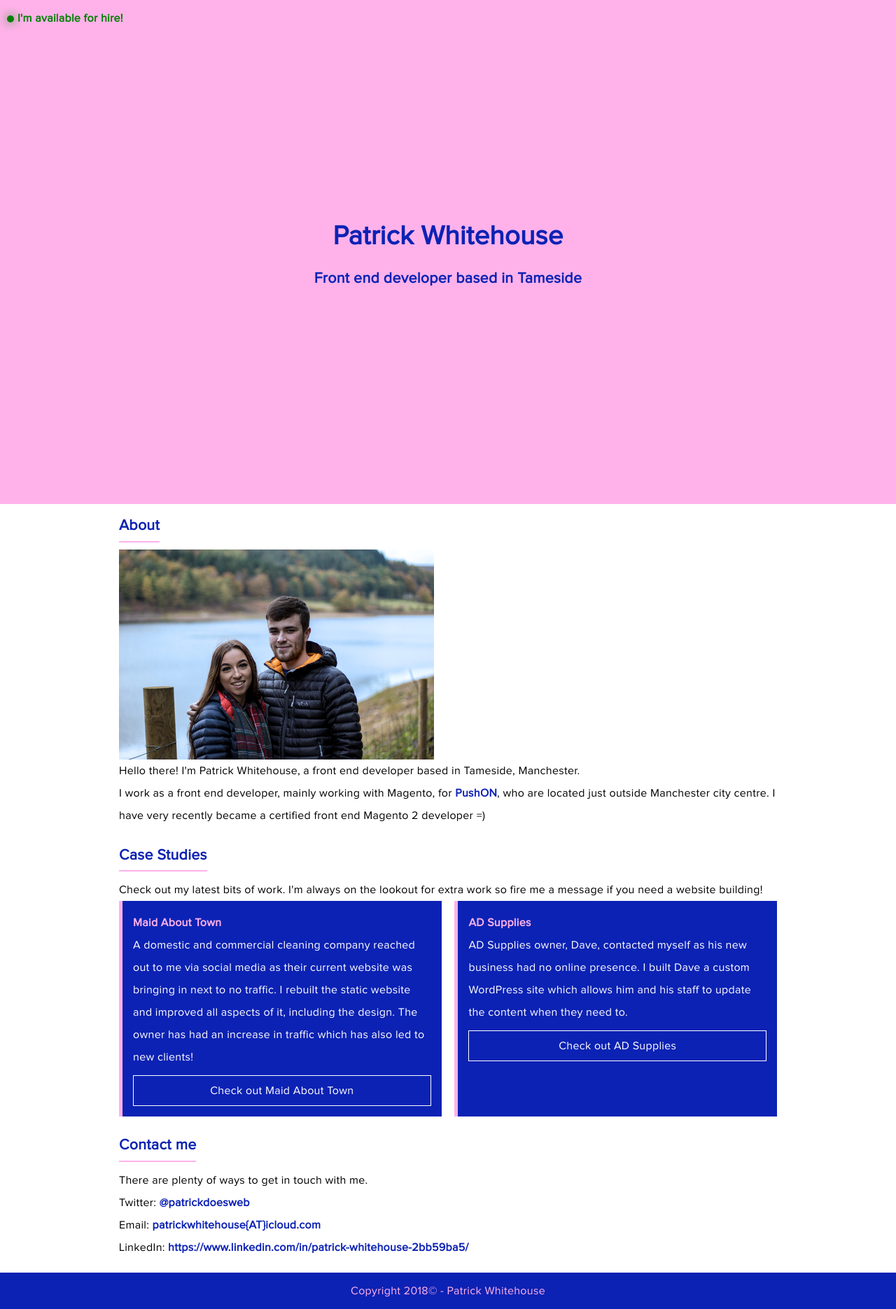
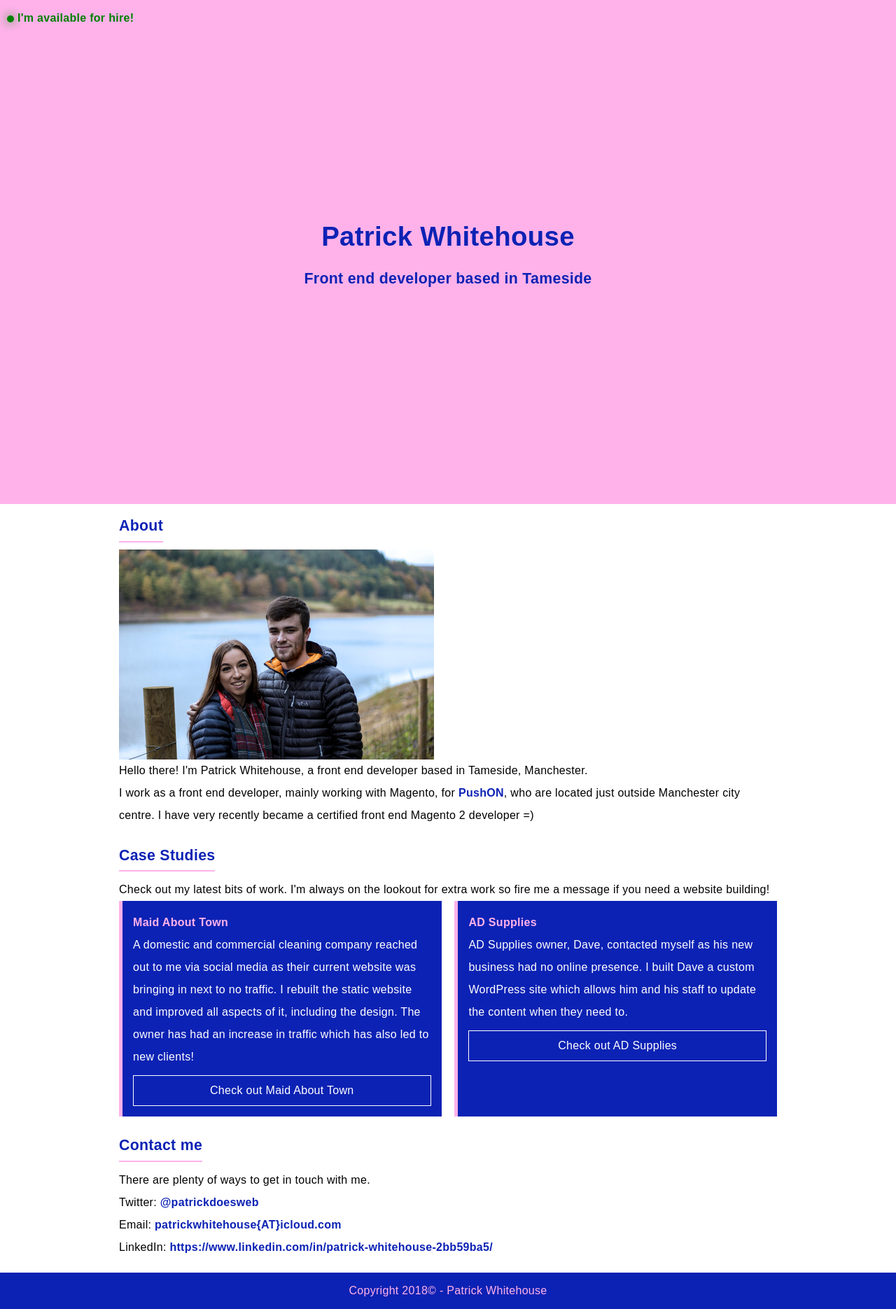
Before and after one commit to PatrickWhitehouse/Old-portfolio, a Jekyll site: the page built from index.html, in a window 1280 px wide. Shown: the whole page at 70% size. Built offline with Jekyll 4.4.1, drawn with Linux system fonts in a browser that asks for light colours; some web fonts are replaced.

Commit message:
change font to inter ui

```diff
--- a/_scss/_home.scss
+++ b/_scss/_home.scss
@@ -79,7 +79,7 @@
 
   .project__title {
     color: $orchid;
-    font-weight: bold;
+    font-weight: 600;
   }
 
   a.project__link {
--- a/_scss/_typography.scss
+++ b/_scss/_typography.scss
@@ -5,6 +5,10 @@ body{
     font-size: $font-base;
     line-height: 2;
     letter-spacing: .3px;
+}
+
+h1,h2,h3,h4,h5,h6{
+    font-weight: 600;
 }
 
 h1{
@@ -29,7 +33,7 @@ h3::after{
 
 a, a:link, a:visited, a:active{
     color: $purple;
-    font-weight: bold;
+    font-weight: 600;
     text-decoration: none;
     transition: ease all .25s;
     overflow-wrap: break-word;
--- a/_scss/_variables.scss
+++ b/_scss/_variables.scss
@@ -6,16 +6,9 @@ $grey: #eee;
 
 // Fonts
 
-@font-face {
-    font-family: 'Proxima Nova';
-    src: url('../fonts/ProximaNova-Regular.woff2') format('woff2'),
-        url('../fonts/ProximaNova-Regular.woff') format('woff'),
-        url('../fonts/ProximaNova-Regular.ttf') format('truetype');
-    font-weight: normal;
-    font-style: normal;
-}
+@import url('https://rsms.me/inter/inter-ui.css');
 
-$font-sans: 'Proxima Nova', sans-serif;
+$font-sans: 'Inter UI', sans-serif;
 
 $font-base: 16px;
 $font-l: 1.333rem;
--- a/css/main.css
+++ b/css/main.css
@@ -1,3 +1,4 @@
+@import url("https://rsms.me/inter/inter-ui.css");
 * {
   box-sizing: border-box;
   margin: 0;
@@ -16,17 +17,14 @@ img {
   display: block;
   max-width: 100%; }
 
-@font-face {
-  font-family: 'Proxima Nova';
-  src: url("../fonts/ProximaNova-Regular.woff2") format("woff2"), url("../fonts/ProximaNova-Regular.woff") format("woff"), url("../fonts/ProximaNova-Regular.ttf") format("truetype");
-  font-weight: normal;
-  font-style: normal; }
-
 body {
-  font-family: "Proxima Nova", sans-serif;
+  font-family: "Inter UI", sans-serif;
   font-size: 16px;
   line-height: 2;
   letter-spacing: .3px; }
+
+h1, h2, h3, h4, h5, h6 {
+  font-weight: 600; }
 
 h1 {
   font-size: 2.4rem; }
@@ -47,7 +45,7 @@ h3::after {
 
 a, a:link, a:visited, a:active {
   color: #0c22b4;
-  font-weight: bold;
+  font-weight: 600;
   text-decoration: none;
   transition: ease all .25s;
   overflow-wrap: break-word; }
@@ -155,7 +153,7 @@ a:focus {
   border-left: 5px solid #ffb2ea; }
   .project .project__title {
     color: #ffb2ea;
-    font-weight: bold; }
+    font-weight: 600; }
   .project a.project__link {
     display: block;
     border: 1px solid white;
```
